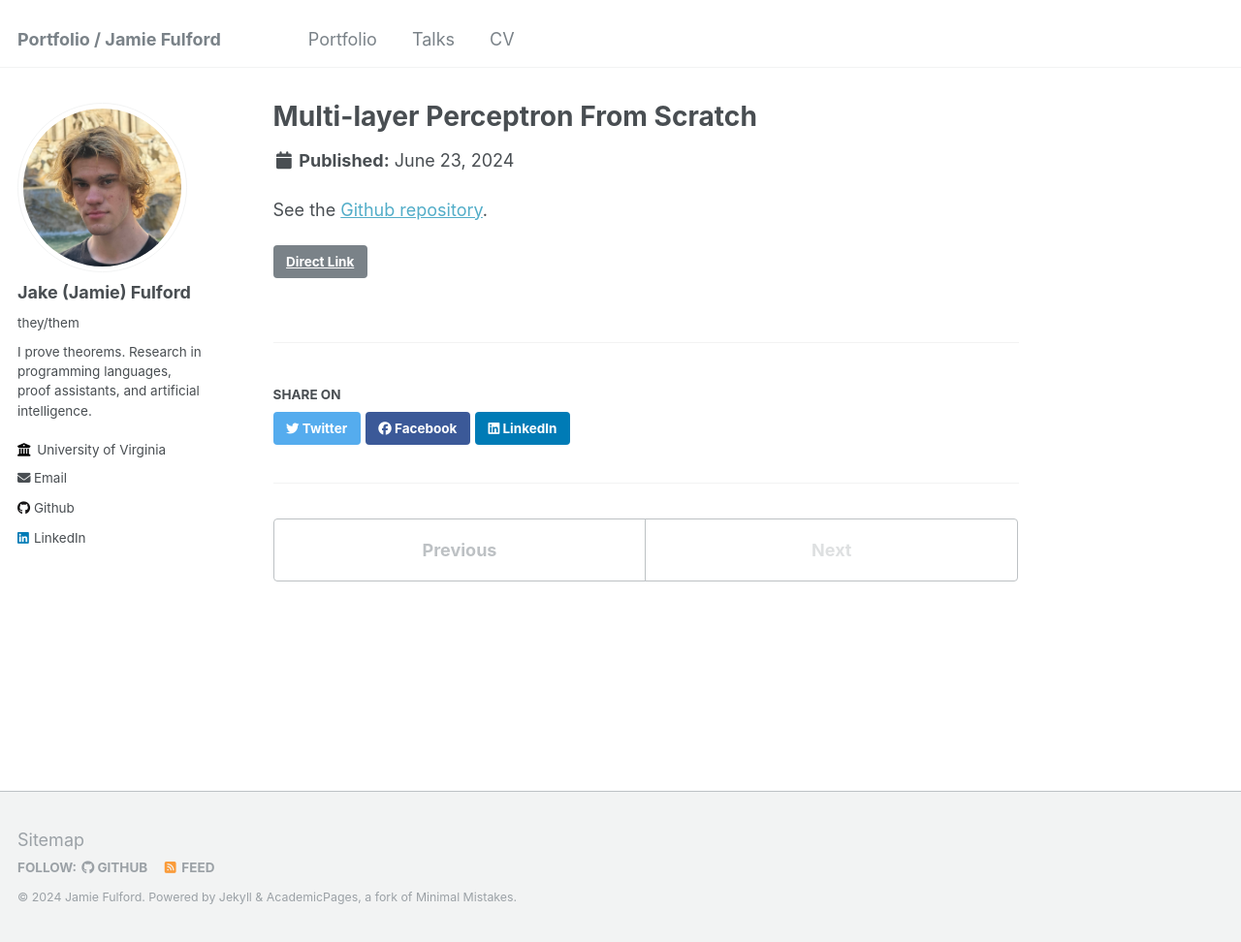
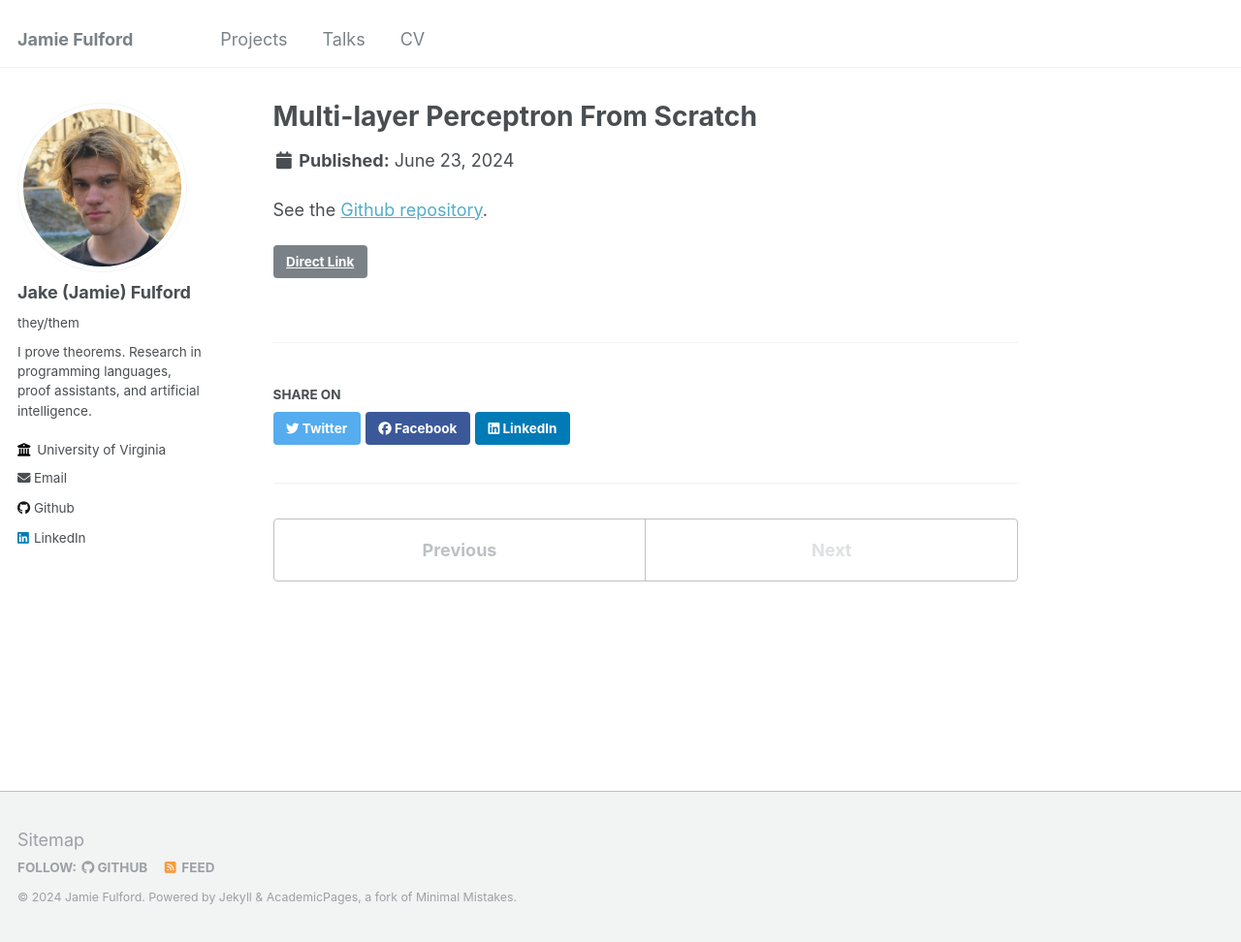
Before and after one commit to jfulfo/jfulfo.github.io, a Jekyll site: the page built from _projects/4-mlp.md, in a window 1280 px wide and 972 px high. Shown: the whole window at 97% size. Built offline with Jekyll 4.4.1, drawn with Linux system fonts in a browser that asks for light colours.

Commit message:
rename portfolio to projects

```diff
--- a/_config.yml
+++ b/_config.yml
@@ -8,7 +8,7 @@
 
 # Basic Site Settings
 locale                   : "en-US"
-title                    : "Portfolio / Jamie Fulford"
+title                    : "Jamie Fulford"
 title_separator          : "-"
 name                     : &name "Jamie Fulford"
 description              : &description "personal description"
@@ -45,7 +45,7 @@ author:
   dribbble         : # Username
   github           : "jfulfo"
   kaggle           : # Username
-  stackoverflow    : # User number or user number and name (i.e., use "1" or "1/jeff-atwood")
+  stackoverflow    : # User number or user number and name (i.e., use "1"<br/><br/><img src='/images/market.png' style='width: 500px;'> or "1/jeff-atwood")
 
   # Social media
   bluesky          : # "bsky.app" # Replace this with you Bluesky username
@@ -206,7 +206,7 @@ collections:
   publications:
     output: true
     permalink: /:collection/:path/
-  portfolio:
+  projects:
     output: true
     permalink: /:collection/:path/
   talks:
@@ -255,7 +255,7 @@ defaults:
   # _portfolio
   - scope:
       path: ""
-      type: portfolio
+      type: projects
     values:
       layout: single
       author_profile: true
--- a/_data/navigation.yml
+++ b/_data/navigation.yml
@@ -1,7 +1,7 @@
 # main links links
 main:
-  - title: "Portfolio"
-    url: /portfolio/
+  - title: "Projects"
+    url: /projects/
 
   - title: "Talks"
     url: /talks/
--- a/_portfolio/4-mlp.md
+++ b/_projects/4-mlp.md
@@ -1,7 +1,7 @@
 ---
 title: "Multi-layer Perceptron From Scratch"
-excerpt: "Multi-layer perceptron libraries for C, Python, and Rust with almost no dependencies "
-collection: portfolio
+excerpt: "Multi-layer perceptron libraries for C, Python, and Rust with almost no dependencies<br/><br/><img src='/images/nn.png' style='width: 500px;'>"
+collection: projects
 link: https://github.com/jfulfo/mlp_from_scratch
 ---
 
```
Also changed, not shown: _projects/1-marketmaker.md (renamed from _portfolio/1-marketmaker.md, +1 -1 lines), _projects/2-ethicalhackinglab.md (renamed from _portfolio/2-ethicalhackinglab.md, +1 -1 lines), _projects/3-uncanny.md (renamed from _portfolio/3-uncanny.md, +1 -1 lines), images/nn.png (added).
